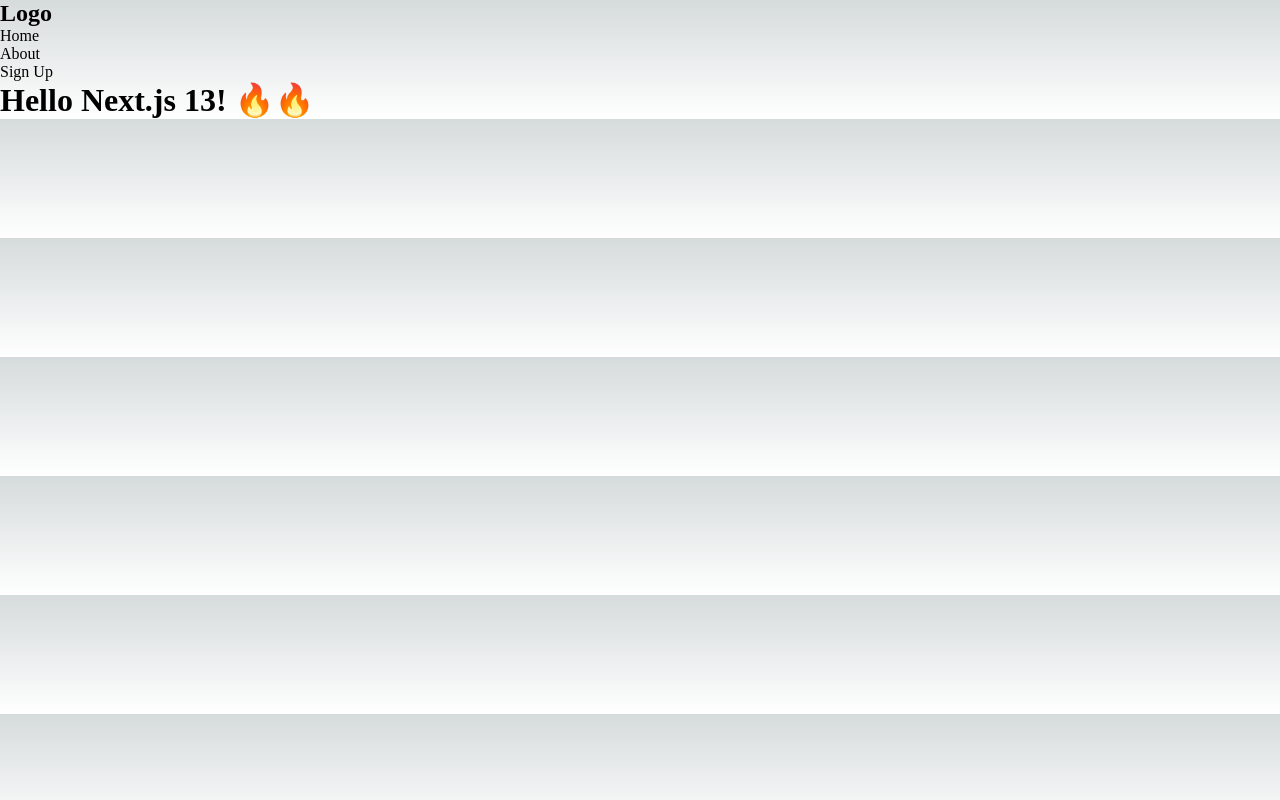
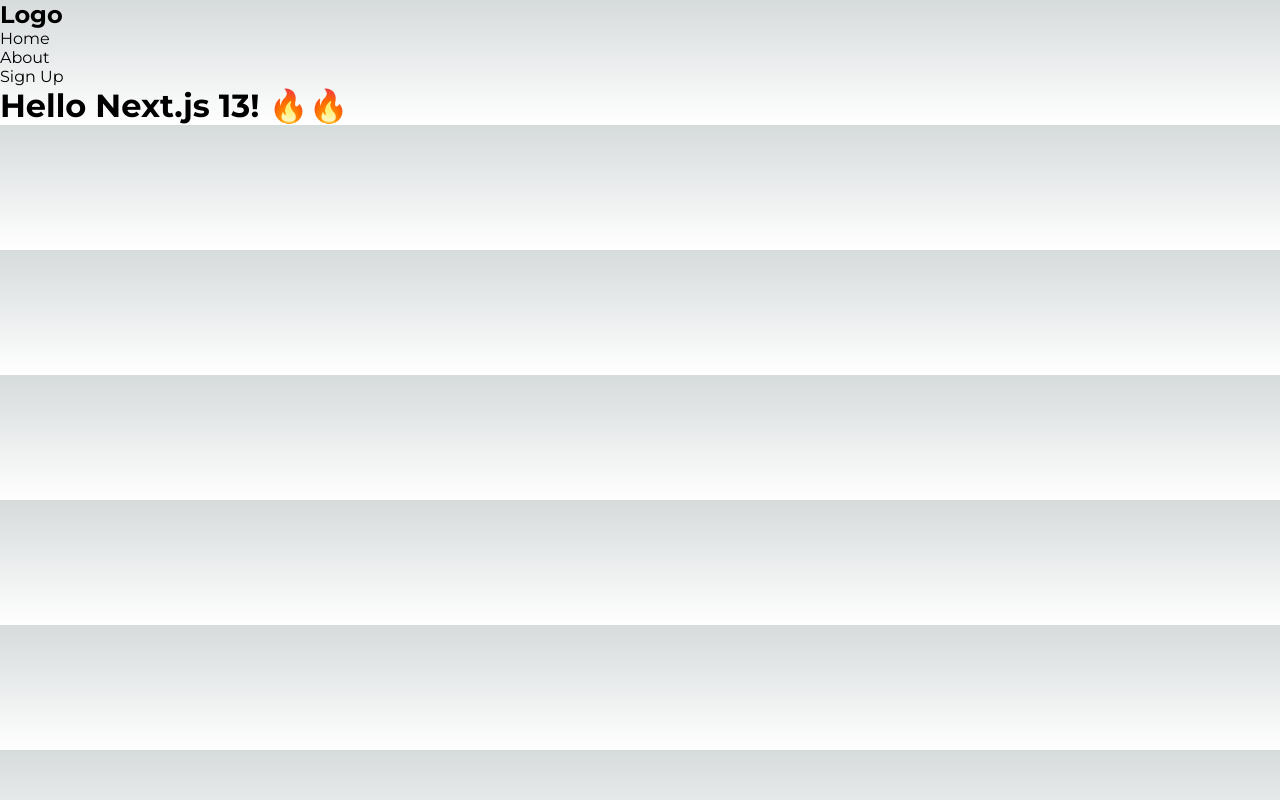
Before and after one commit to NolwenB/developedbyed-nextjs-crashcourse, a Next.js app: page / in a window 1280 px wide. Built offline with nearby package versions, Linux system fonts and the light colour scheme.

Commit message:
Google Font

```diff
--- a/app/layout.jsx
+++ b/app/layout.jsx
@@ -1,4 +1,12 @@
 import './globals.css'
+import { Montserrat } from "@next/font/google"
+
+const montserrat = Montserrat({
+  weight: ['100', '200', '300', '400', '500', '600', '700'],
+  subsets: ['latin'],
+  variable: '--font-montserrat'
+
+})
 
 export default function RootLayout({ children }) {
   return (
@@ -9,7 +17,7 @@
       */}
       <head />
 
-      <body>
+      <body className={`${montserrat.className}`}>
         <nav>
           <h1>Logo</h1>
           <ul>
```
